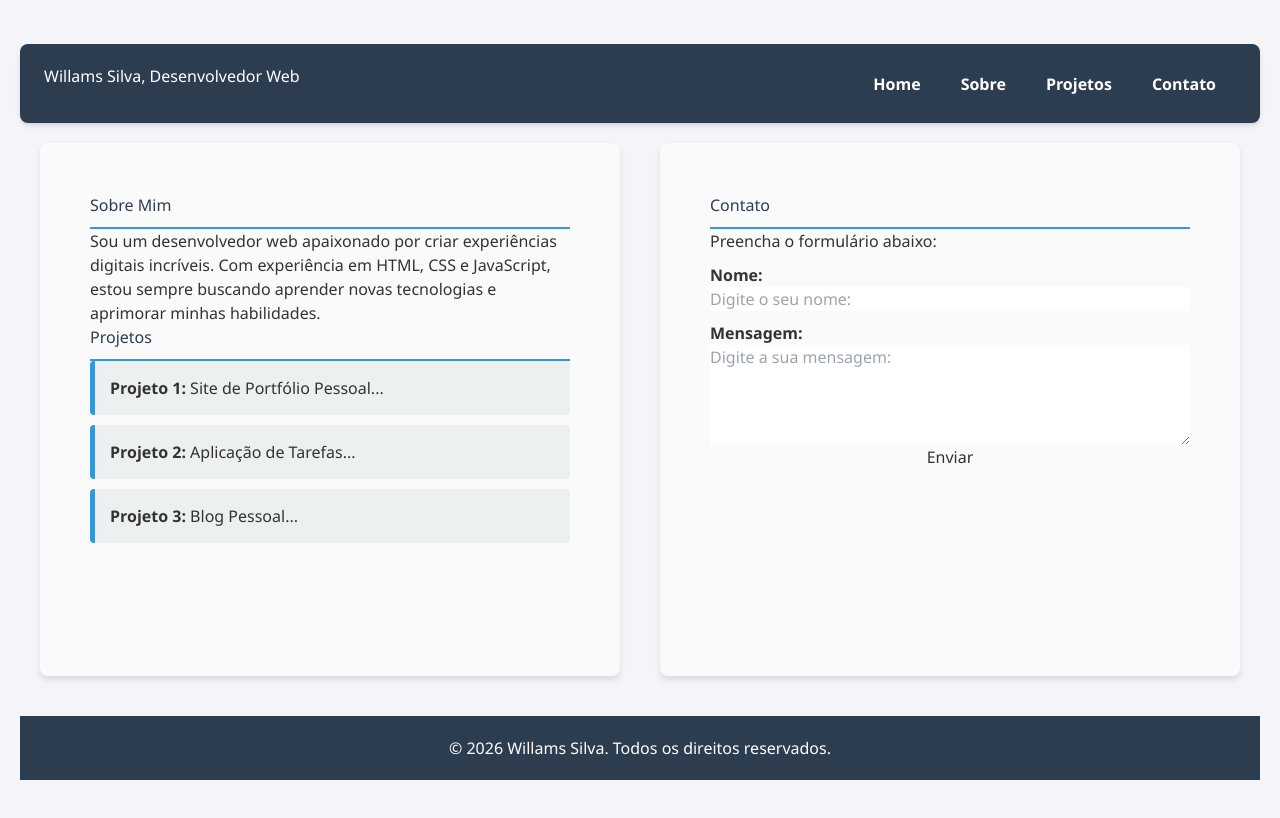
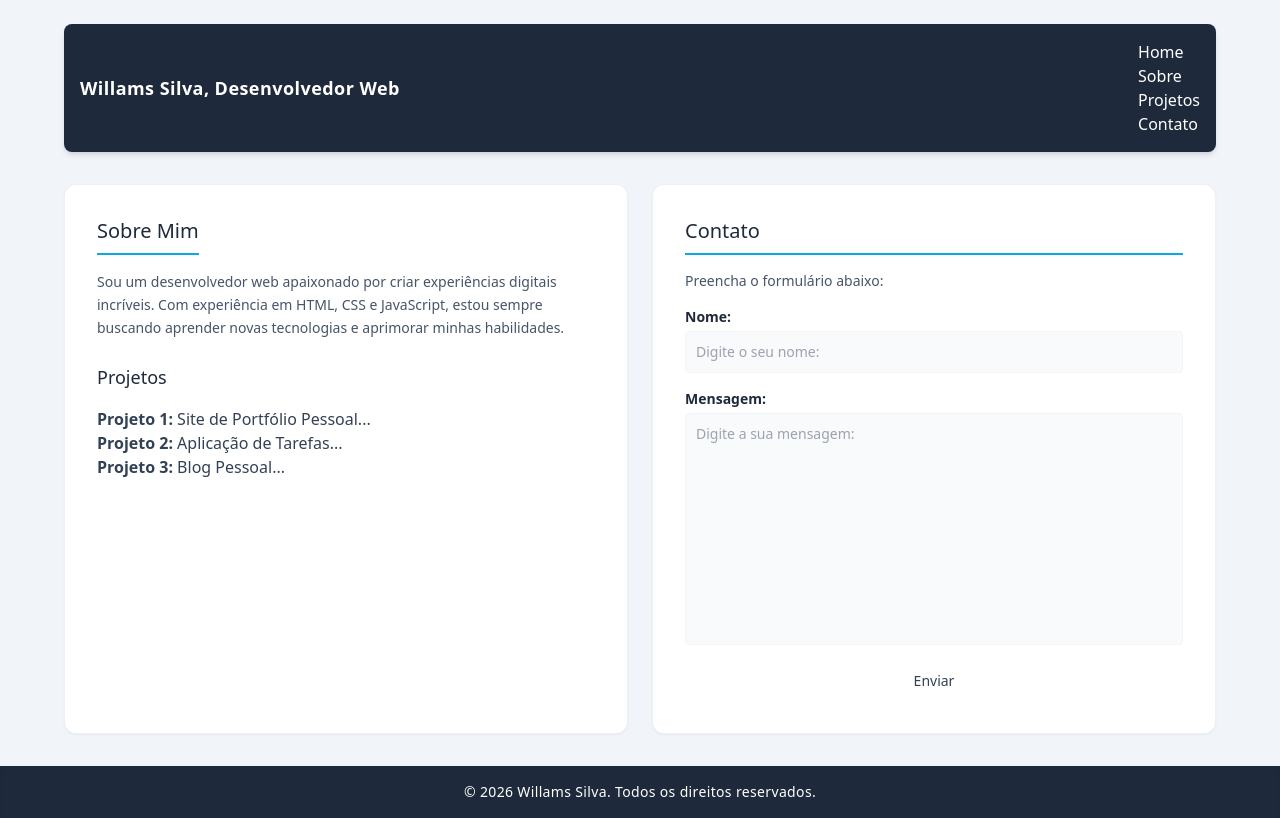
Before and after one commit to willpc5/meu-projeto, a plain HTML site: page index.html in a window 1280 px wide. Drawn offline with nearby package versions, Linux system fonts and the light colour scheme; no server answers; a script that the page names is missing.

Commit message:
Alterando de css para tailwindcss

```diff
--- a/index.html
+++ b/index.html
@@ -7,30 +7,30 @@
     <link rel="stylesheet" href="styles.css" />
     <script src="https://cdn.tailwindcss.com"></script>
 </head>
-<body>
-    <header class="w-full max-w-[1400px] mx-auto mt-6 px-6 py-5 bg-[#2d3d50] text-white flex flex-col md:flex-row justify-between items-center rounded-lg shadow-md">
-        <h1>Willams Silva, Desenvolvedor Web</h1>
-
-        <ul>
-            <li><a href="#home">Home</a></li>
-            <li><a href="#sobre">Sobre</a></li>
-            <li><a href="#projetos">Projetos</a></li>
-            <li><a href="#contato">Contato</a></li>
-        </ul>
-
+<body class="bg-slate-100 font-sans min-h-screen flex flex-col justify-between text-slate-700">
+    <header class="mx-auto mt-6 w-[90%] max-w-6xl bg-slate-800 text-white rounded-lg px-4 py-4 flex flex-row justify-between items-center shadow-md">
+        <h1 class="text-sm sm:text-lg font-semibold tracking-wide truncate mr-2">Willams Silva, Desenvolvedor Web</h1>
+        <nav class="flex flex-row gap-3 sm:gap-6 font-medium text-xs sm:text-base whitespace-nowrap">
+            <ul>
+                <li><a href="#home" class="hover:text-slate-300 transition-colors">Home</a></li>
+                <li><a href="#sobre" class="hover:text-slate-300 transition-colors">Sobre</a></li>
+                <li><a href="#projetos" class="hover:text-slate-300 transition-colors">Projetos</a></li>
+                <li><a href="#contato" class="hover:text-slate-300 transition-colors">Contato</a></li>
+            </ul>
+        </nav>
     </header>
 
-    <main class="container-principal">
+    <main class="mx-auto my-8 w-[90%] max-w-6xl grid grid-cols-1 md:grid-cols-2 gap-6 items-start flex-grow">
 
-    <section id="sobre">
-        <h2>Sobre Mim</h2>
-        <p>Sou um desenvolvedor web apaixonado por criar experiências digitais
+    <section class="bg-white p-8 rounded-xl shadow-sm border border-slate-200/60 min-h-[550px]">
+        <h2 class="text-xl text-slate-800 pb-2 border-b-2 border-sky-500 font-medium inline-block mb-4">Sobre Mim</h2>
+        <p class="leading-relaxed text-slate-600 mb-6 text-sm">Sou um desenvolvedor web apaixonado por criar experiências digitais
            incríveis. Com experiência em HTML, CSS e JavaScript,
            estou sempre buscando aprender novas tecnologias e aprimorar
            minhas habilidades.</p>
 
         <article id="projetos">
-            <h2>Projetos</h2>
+            <h2 class="text-lg text-slate-800 font-medium mb-4">Projetos</h2>
             <ul>
                 <li><strong>Projeto 1:</strong> Site de Portfólio Pessoal...</li>
                 <li><strong>Projeto 2:</strong> Aplicação de Tarefas...</li>
@@ -39,23 +39,25 @@
         </article>
     </section>
 
-    <section id="contato">
-        <h2>Contato</h2>
-        <h3>Preencha o formulário abaixo:</h3>
-        <form>
-            <label for="nome">Nome:</label>
-            <input type="text" id="nome" name="nome" placeholder="Digite o seu nome:" />
-
-            <label for="mensagem">Mensagem:</label>
-            <textarea id="mensagem" name="mensagem" placeholder="Digite a sua mensagem:"></textarea>
-
-            <button type="submit">Enviar</button>
-        </form>
+    <section class="bg-white p-8 rounded-xl shadow-sm border border-slate-200/60 min-h-[550px] flex flex-col">
+        <h2 class="text-xl text-slate-800 pb-2 border-b-2 border-sky-500 font-medium block mb-4 w-full">Contato</h2>
+        <h3 class="text-sm text-slate-600 mb-4">Preencha o formulário abaixo:</h3>
+            <form class="space-y-4 flex-grow flex flex-col">
+            <div>
+                <label class="block font-bold text-slate-800 text-sm mb-1">Nome:</label>
+                <input type="text" id="nome" name="nome" placeholder="Digite o seu nome:" class="w-full bg-slate-50 border border-slate-100 rounded p-2.5 text-sm text-slate-500 focus:outline-none focus:border-sky-400" />
+            </div>
+            <div class="flex-grow flex flex-col">
+                <label class="block font-bold text-slate-800 text-sm mb-1">Mensagem:</label>
+                <textarea id="mensagem" name="mensagem" placeholder="Digite a sua mensagem:" placeholder="Digite a sua mensagem:" class="w-full bg-slate-50 border border-slate-100 rounded p-2.5 text-sm text-slate-500 focus:outline-none focus:border-sky-400 resize-none flex-grow min-h-[150px]"></textarea>
+            </div>
+                <button type="submit" type="submit" class="w-full py-2.5 text-slate-700 font-medium text-sm hover:bg-slate-100 transition-colors mt-auto">Enviar</button>
+            </form>
     </section>
 
     </main>
 
-    <footer class="footer-conteudo">
+    <footer class="w-full bg-slate-800 text-white text-center py-4 text-sm tracking-wide shadow-inner">
         <p>&copy; 2026 Willams Silva. Todos os direitos reservados.</p>
     </footer>
 
--- a/scripts.js
+++ /dev/null
@@ -1,11 +0,0 @@
-async function chamarApi() {
-    const response = await fetch('https://restcountries.com/v3.1/alpha/co');
-
-    const dados = await response.json();
-
-    console.log(dados);
-}
-
-chamarApi();
-
-// Testa de API
--- a/styles.css
+++ b/styles.css
@@ -1,3 +1,4 @@
+/*
 * {
     margin: 0;
     padding: 0;
@@ -9,13 +10,13 @@ body {
     line-height: 1.6;
     color: #333;
     background-color: #f4f4f9;
-    padding: 20px;
+    padding: 0px 20px;
     display: flex;
     flex-direction: column;
     min-height: 100vh;
 }
 
-/* Cabeçalho e Navegação
+// Cabeçalho e Navegação
 header {
     background: #2c3e50;
     color: #fff;
@@ -29,10 +30,10 @@ header {
     padding: 10px 10%;
 }
 
-*/
+
 
 header h1 {
-    margin-bottom: 15px;
+    margin-bottom: 10px;
 }
 
 header ul {
@@ -55,7 +56,7 @@ header ul li a:hover {
     color: #3498db;
 }
 
-/* Seções Principais */
+// Seções Principais
 main {
     max-width: 800px;
     margin: 0 auto;
@@ -106,7 +107,7 @@ h2 {
     border-radius: 4px;
 }
 
-/* Formulário de Contato */
+// Formulário de Contato
 form {
     display: flex;
     flex-direction: column;
@@ -150,7 +151,7 @@ button:hover {
     text-align: center;
 }
 
-/* Responsividade */
+// Responsividade
 
 @media (max-width: 768px) {
     header {
@@ -184,3 +185,5 @@ button:hover {
         padding: 15px;
     }
 }
+
+*/
```
